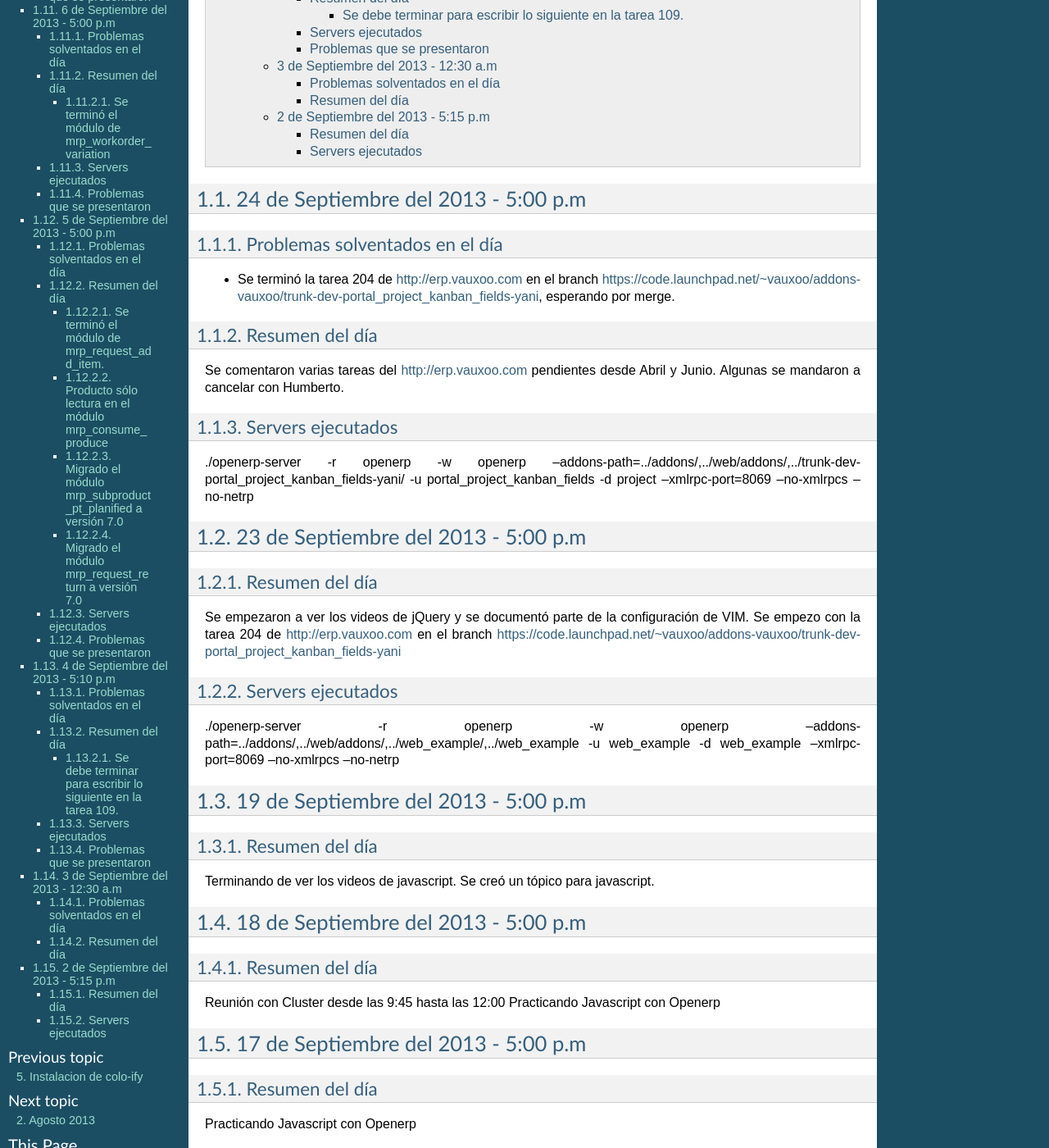
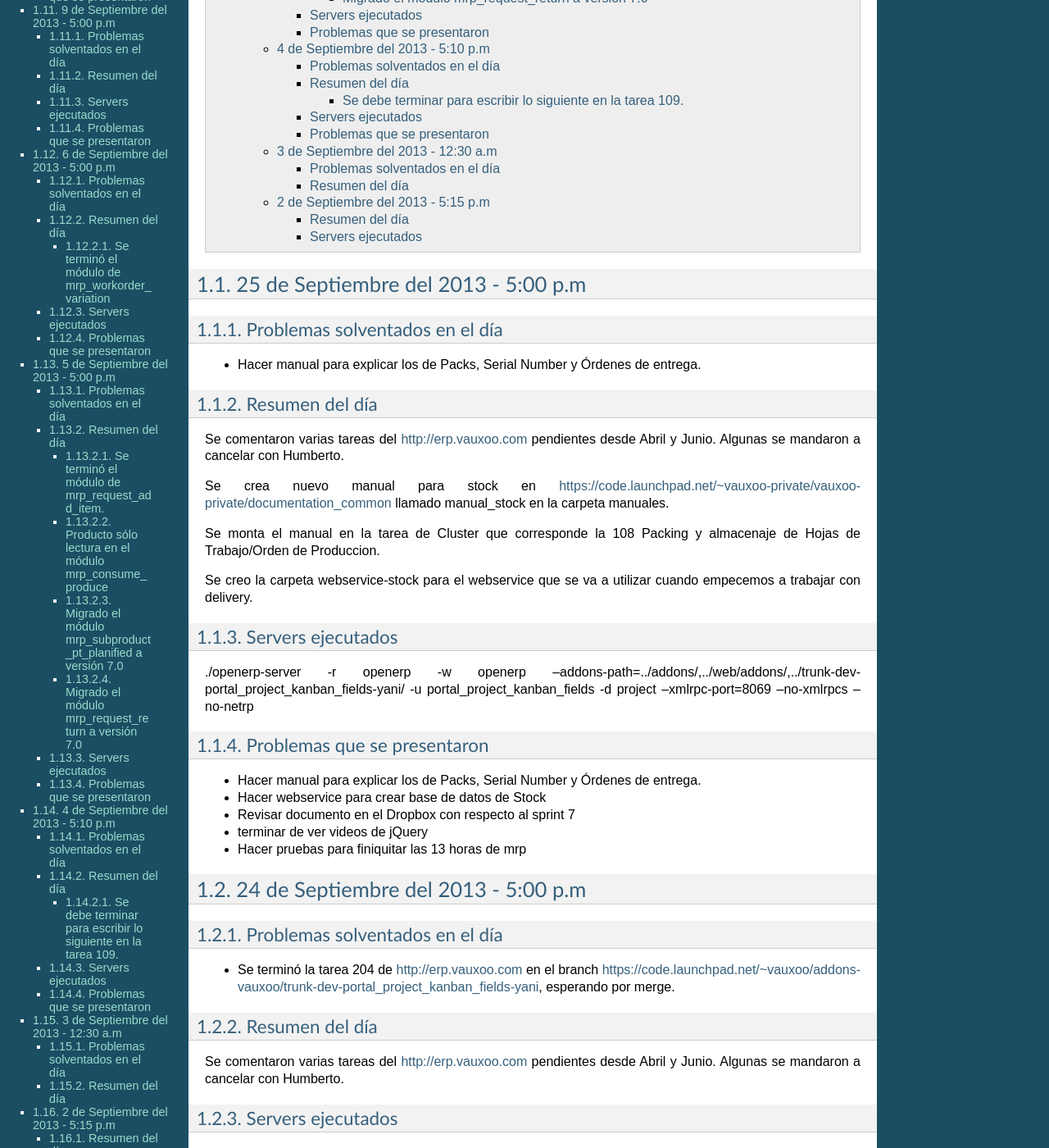
Before and after one commit to yaniaular/knowledge, a Sphinx documentation site: the page built from source/sep-2013.rst, in a window 1280 px wide and 1400 px high, scrolled down 1238 px. Shown: the whole window at 82% size. Built offline with Sphinx 7.4.7, drawn with Linux system fonts in a browser that asks for light colours; formulas are drawn with MathJax 3; some of the changed text lies outside the part shown.

Commit message:
[ADD] Resumen 25 de septiembre de 2013

```diff
--- a/source/sep-2013.rst
+++ b/source/sep-2013.rst
@@ -18,6 +18,51 @@
 .. ~~~~~~~~~~~~~~~~~~~~~~~~~~~~
 .. Problemas que se presentaron
 .. ~~~~~~~~~~~~~~~~~~~~~~~~~~~~
+
+25 de Septiembre del 2013 - 5:00 p.m
+------------------------------------
+
+~~~~~~~~~~~~~~~~~~~~~~~~~~~~~~~
+Problemas solventados en el día
+~~~~~~~~~~~~~~~~~~~~~~~~~~~~~~~
+
+- Hacer manual para explicar los de Packs, Serial Number y Órdenes de entrega.
+
+~~~~~~~~~~~~~~~
+Resumen del día
+~~~~~~~~~~~~~~~
+
+Se comentaron varias tareas del http://erp.vauxoo.com pendientes desde Abril y Junio. Algunas
+se mandaron a cancelar con Humberto.
+
+Se crea nuevo manual para stock en
+https://code.launchpad.net/~vauxoo-private/vauxoo-private/documentation_common
+llamado manual_stock en la carpeta manuales.
+
+Se monta el manual en la tarea de Cluster que corresponde la 108 Packing y almacenaje de Hojas de
+Trabajo/Orden de Produccion.
+
+Se creo la carpeta webservice-stock para el webservice que se va a utilizar cuando empecemos a
+trabajar con delivery.
+
+~~~~~~~~~~~~~~~~~~
+Servers ejecutados
+~~~~~~~~~~~~~~~~~~
+
+./openerp-server -r openerp -w openerp
+--addons-path=../addons/,../web/addons/,../trunk-dev-portal_project_kanban_fields-yani/ -u
+portal_project_kanban_fields -d project --xmlrpc-port=8069 --no-xmlrpcs --no-netrp
+
+~~~~~~~~~~~~~~~~~~~~~~~~~~~~
+Problemas que se presentaron
+~~~~~~~~~~~~~~~~~~~~~~~~~~~~
+
+- Hacer manual para explicar los de Packs, Serial Number y Órdenes de entrega.
+- Hacer webservice para crear base de datos de Stock
+- Revisar documento en el Dropbox con respecto al sprint 7
+- terminar de ver videos de jQuery
+- Hacer pruebas para finiquitar las 13 horas de mrp
+
 
 24 de Septiembre del 2013 - 5:00 p.m
 ------------------------------------
```
